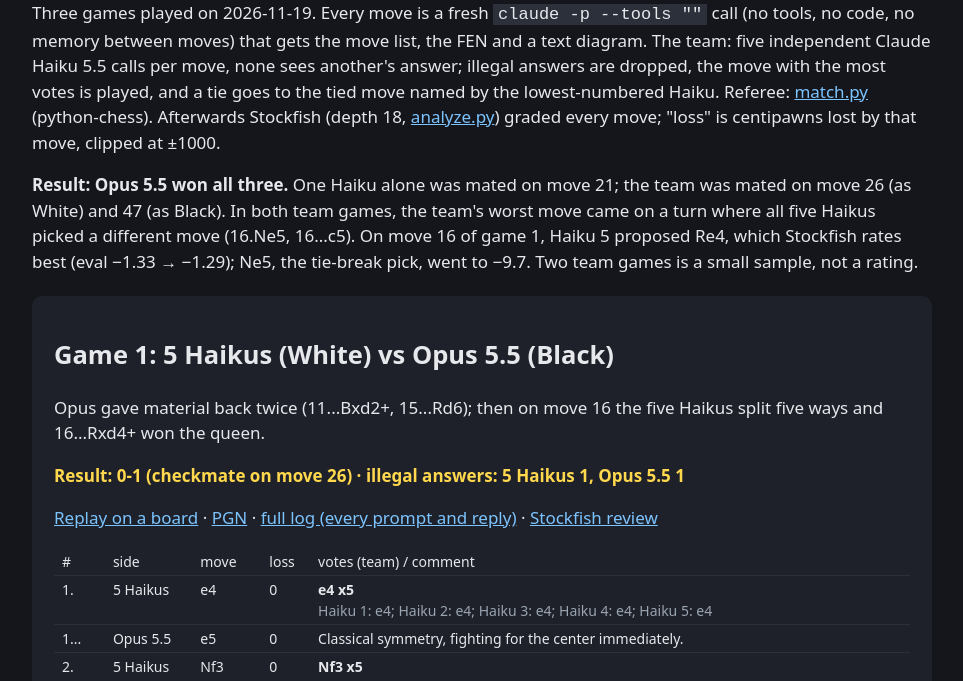
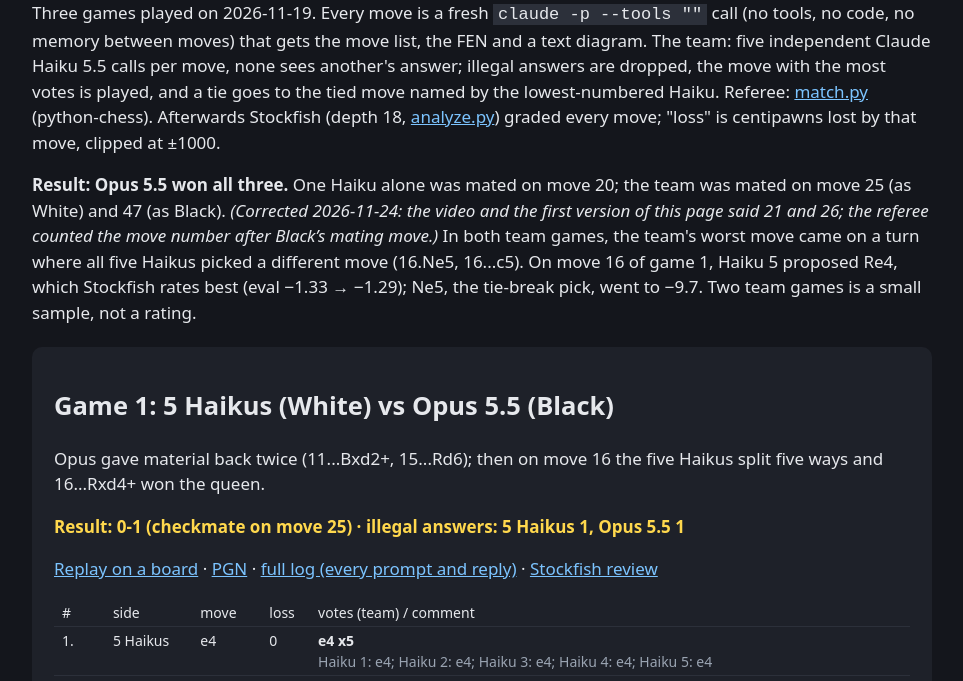
Before and after one commit to Denzil10/haikus-vs-opus-chess, a plain HTML site: page index.html in a window 1280 px wide. Shown: the part 105-786 px from the top of the page, without its empty margins (158-1121 px from the left). Drawn offline with Linux system fonts and the light colour scheme.

Commit message:
Correct mate move numbers (20, 25): referee counted the move after Black's mate

```diff
--- a/index.html
+++ b/index.html
@@ -7,9 +7,9 @@ table{border-collapse:collapse;width:100%;font-size:14px}td{padding:3px 8px;bord
 <p>Three games played on 2026-11-19. Every move is a fresh <code>claude -p --tools ""</code> call (no tools, no code, no memory between moves) that gets the move list, the FEN and a text diagram.
 The team: five independent Claude Haiku 5.5 calls per move, none sees another's answer; illegal answers are dropped, the move with the most votes is played, and a tie goes to the tied move named by the lowest-numbered Haiku.
 Referee: <a href="match.py">match.py</a> (python-chess). Afterwards Stockfish (depth 18, <a href="analyze.py">analyze.py</a>) graded every move; "loss" is centipawns lost by that move, clipped at ±1000.</p>
-<p><b>Result: Opus 5.5 won all three.</b> One Haiku alone was mated on move 21; the team was mated on move 26 (as White) and 47 (as Black).
+<p><b>Result: Opus 5.5 won all three.</b> One Haiku alone was mated on move 20; the team was mated on move 25 (as White) and 47 (as Black). <i>(Corrected 2026-11-24: the video and the first version of this page said 21 and 26; the referee counted the move number after Black&rsquo;s mating move.)</i>
 In both team games, the team's worst move came on a turn where all five Haikus picked a different move (16.Ne5, 16...c5). On move 16 of game 1, Haiku 5 proposed Re4, which Stockfish rates best (eval −1.33 → −1.29); Ne5, the tie-break pick, went to −9.7. Two team games is a small sample, not a rating.</p>
-<section><h2>Game 1: 5 Haikus (White) vs Opus 5.5 (Black)</h2><p>Opus gave material back twice (11...Bxd2+, 15...Rd6); then on move 16 the five Haikus split five ways and 16...Rxd4+ won the queen.</p><p class="res">Result: 0-1 (checkmate on move 26) · illegal answers: 5 Haikus 1, Opus 5.5 1</p>
+<section><h2>Game 1: 5 Haikus (White) vs Opus 5.5 (Black)</h2><p>Opus gave material back twice (11...Bxd2+, 15...Rd6); then on move 16 the five Haikus split five ways and 16...Rxd4+ won the queen.</p><p class="res">Result: 0-1 (checkmate on move 25) · illegal answers: 5 Haikus 1, Opus 5.5 1</p>
 <p><a href="https://denzil10.github.io/claude-chess-engine/index.html?pgn=1.%20e4%20e5%202.%20Nf3%20Nc6%203.%20Bc4%20Bc5%204.%20c3%20Nf6%205.%20d4%20exd4%206.%20cxd4%20Bb4%2B%207.%20Nc3%20Nxe4%208.%20Qe2%20d5%209.%20Bd2%20O-O%2010.%20Nxe4%20dxe4%2011.%20Qxe4%20Bxd2%2B%2012.%20Kxd2%20Re8%2013.%20Qf4%20Be6%2014.%20Bxe6%20Rxe6%2015.%20Rhe1%20Rd6%2016.%20Ne5%20Rxd4%2B%2017.%20Qxd4%20Qxd4%2B%2018.%20Nd3%20Rd8%2019.%20Kc2%20Qc4%2B%2020.%20Kb1%20Qxd3%2B%2021.%20Kc1%20Qd2%2B%2022.%20Kb1%20Qxe1%2B%2023.%20Kc2%20Qd2%2B%2024.%20Kb1%20Nb4%2025.%20a3%20Qc2%23">Replay on a board</a> · <a href="games/g1.pgn">PGN</a> · <a href="games/g1.jsonl">full log (every prompt and reply)</a> · <a href="games/g1.eval.json">Stockfish review</a></p>
 <table><tr><td>#</td><td>side</td><td>move</td><td>loss</td><td>votes (team) / comment</td></tr>
 <tr><td>1.</td><td>5 Haikus</td><td>e4</td><td>0</td><td><b>e4 x5</b><br><span class="s">Haiku 1: e4; Haiku 2: e4; Haiku 3: e4; Haiku 4: e4; Haiku 5: e4</span></td></tr>
@@ -161,7 +161,7 @@ In both team games, the team's worst move came on a turn where all five Haikus p
 <tr><td>46...</td><td>5 Haikus</td><td>Kg8</td><td>0</td><td><b>Kh8 x2, Kg8 x3</b><br><span class="s">Haiku 1: Kh8; Haiku 2: Kg8; Haiku 3: Kg8; Haiku 4: Kh8; Haiku 5: Kg8</span></td></tr>
 <tr><td>47.</td><td>Opus 5.5</td><td>Re8#</td><td>0</td><td>Rook check drives the king to h7, setting up a mating net.</td></tr>
 </table></section>
-<section><h2>Warm-up: Haiku 5.5 alone (White) vs Opus 5.5 (Black)</h2><p>One Haiku, one call per move.</p><p class="res">Result: 0-1 (checkmate on move 21) · illegal answers: Haiku 5.5 1, Opus 5.5 0</p>
+<section><h2>Warm-up: Haiku 5.5 alone (White) vs Opus 5.5 (Black)</h2><p>One Haiku, one call per move.</p><p class="res">Result: 0-1 (checkmate on move 20) · illegal answers: Haiku 5.5 1, Opus 5.5 0</p>
 <p><a href="https://denzil10.github.io/claude-chess-engine/index.html?pgn=1.%20e4%20e5%202.%20Nf3%20Nc6%203.%20Bc4%20Bc5%204.%20c3%20Nf6%205.%20d4%20exd4%206.%20cxd4%20Bb4%2B%207.%20Bd2%20Bxd2%2B%208.%20Nbxd2%20d5%209.%20Bb5%20dxe4%2010.%20Ng5%20Qxd4%2011.%20Qe2%20O-O%2012.%20Qe3%20Qxe3%2B%2013.%20Kd1%20Bg4%2B%2014.%20Ndf3%20exf3%2015.%20h4%20Rad8%2B%2016.%20Kc2%20Qd2%2B%2017.%20Kb1%20fxg2%2018.%20Rg1%20Bf5%2B%2019.%20Ne4%20Bxe4%2B%2020.%20Bd3%20Bxd3%23">Replay on a board</a> · <a href="games/g0.pgn">PGN</a> · <a href="games/g0.jsonl">full log (every prompt and reply)</a> · <a href="games/g0.eval.json">Stockfish review</a></p>
 <table><tr><td>#</td><td>side</td><td>move</td><td>loss</td><td>votes (team) / comment</td></tr>
 <tr><td>1.</td><td>Haiku 5.5</td><td>e4</td><td>22</td><td>Classic opening move, controlling the center.</td></tr>
```
